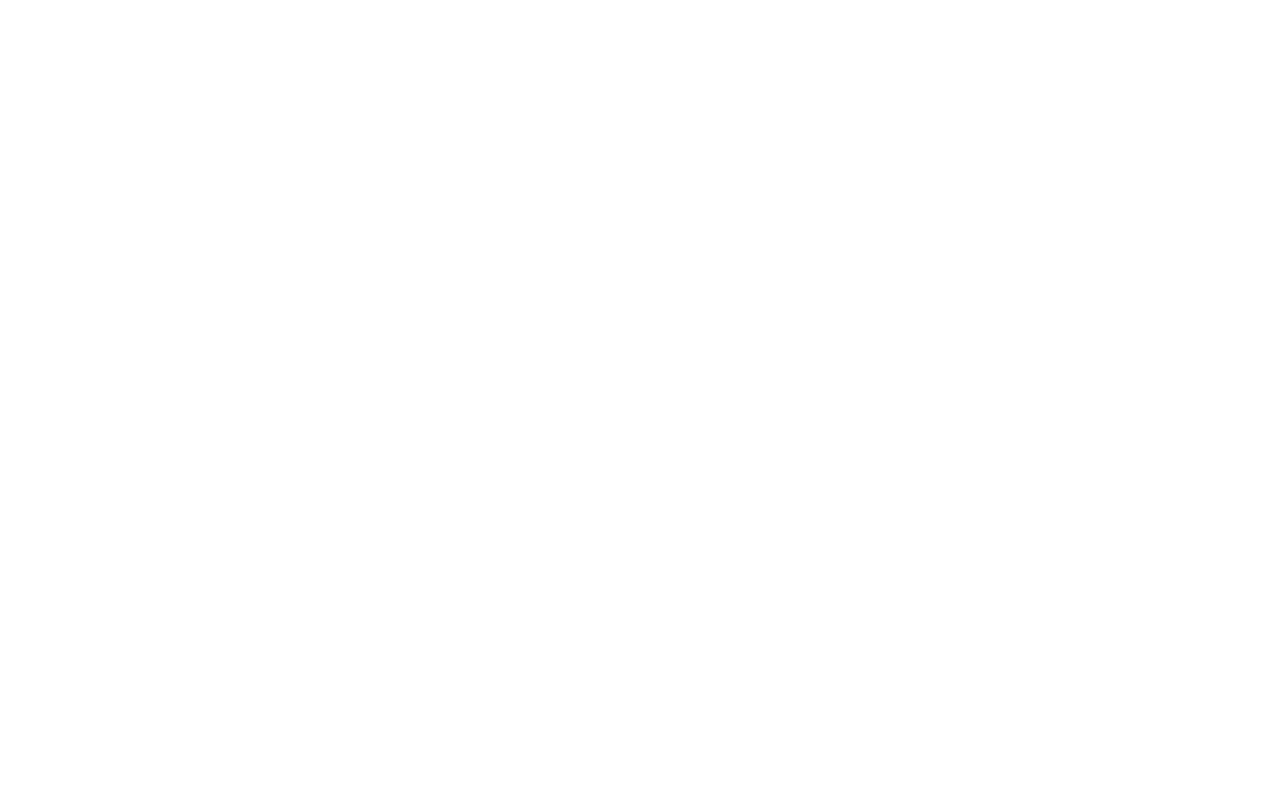
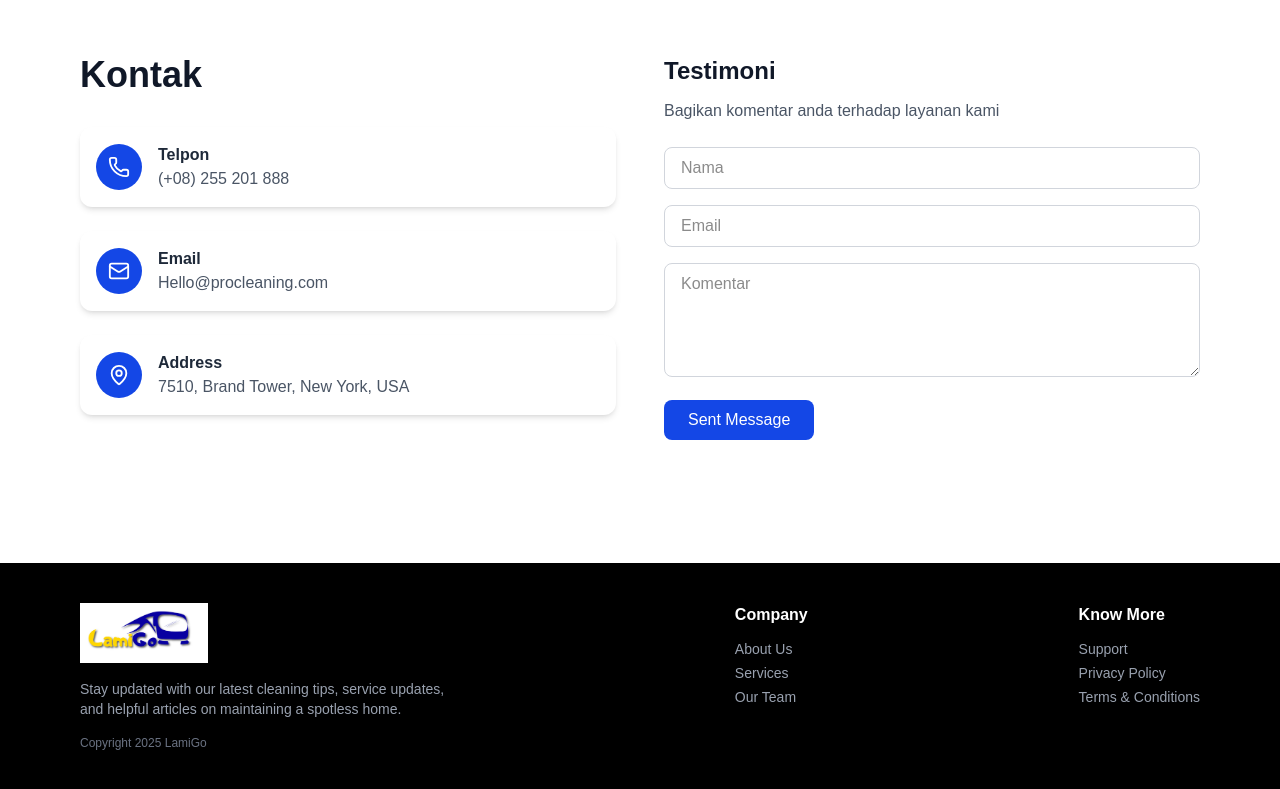
Before and after one commit to megustaSzy/project-web, a Next.js app in the folder web/: page / in a window 1280 px wide. Shown: the part 3096-3885 px from the top of the page. Before the commit the page ends 3087 px from the top, so only its background shows below. Built offline with nearby package versions, Linux system fonts and the light colour scheme.

Commit message:
membuat halaman kontak dan footer

```diff
--- /dev/null
+++ b/web/src/app/components/Kontak/Index.ts
@@ -0,0 +1,5 @@
+export { default as Hero } from "./Kontak";
+export { default as HeroSubtitle } from "./KontakSubtitle";
+export { default as HeroTitle } from "./KontakTitle";
+export { default as HeroDescription } from "./KontakDescription";
+export { default as HeroButtons } from "./KontakButtons";
--- /dev/null
+++ b/web/src/app/components/Kontak/Kontak.tsx
@@ -0,0 +1,123 @@
+"use client";
+import { Phone, Mail, MapPin } from "lucide-react";
+
+export default function KontakPage() {
+  return (
+    <div className="bg-white min-h-screen flex flex-col justify-between">
+      {/* Bagian Utama */}
+      <section className="px-8 md:px-20 py-16 flex flex-col md:flex-row justify-between gap-12">
+        {/* Kolom Kiri (Kontak) */}
+        <div className="flex-1">
+          <h2 className="text-4xl font-bold text-gray-900 mb-8">Kontak</h2>
+
+          <div className="space-y-6">
+            {/* Telpon */}
+            <div className="flex items-center gap-4 bg-white shadow-md rounded-xl p-4">
+              <div className="bg-blue-700 text-white p-3 rounded-full">
+                <Phone size={22} />
+              </div>
+              <div>
+                <h4 className="font-semibold text-gray-800">Telpon</h4>
+                <p className="text-gray-600">(+08) 255 201 888</p>
+              </div>
+            </div>
+
+            {/* Email */}
+            <div className="flex items-center gap-4 bg-white shadow-md rounded-xl p-4">
+              <div className="bg-blue-700 text-white p-3 rounded-full">
+                <Mail size={22} />
+              </div>
+              <div>
+                <h4 className="font-semibold text-gray-800">Email</h4>
+                <p className="text-gray-600">Hello@procleaning.com</p>
+              </div>
+            </div>
+
+            {/* Address */}
+            <div className="flex items-center gap-4 bg-white shadow-md rounded-xl p-4">
+              <div className="bg-blue-700 text-white p-3 rounded-full">
+                <MapPin size={22} />
+              </div>
+              <div>
+                <h4 className="font-semibold text-gray-800">Address</h4>
+                <p className="text-gray-600">
+                  7510, Brand Tower, New York, USA
+                </p>
+              </div>
+            </div>
+          </div>
+        </div>
+
+        {/* Kolom Kanan (Testimoni) */}
+        <div className="flex-1">
+          <h2 className="text-2xl font-bold text-gray-900 mb-3">Testimoni</h2>
+          <p className="text-gray-600 mb-6">
+            Bagikan komentar anda terhadap layanan kami
+          </p>
+
+          <form className="space-y-4">
+            <input
+              type="text"
+              placeholder="Nama"
+              className="w-full border border-gray-300 rounded-lg px-4 py-2 focus:outline-none focus:border-blue-600"
+            />
+            <input
+              type="email"
+              placeholder="Email"
+              className="w-full border border-gray-300 rounded-lg px-4 py-2 focus:outline-none focus:border-blue-600"
+            />
+            <textarea
+              rows="4"
+              placeholder="Komentar"
+              className="w-full border border-gray-300 rounded-lg px-4 py-2 focus:outline-none focus:border-blue-600"
+            ></textarea>
+
+            <button
+              type="submit"
+              className="bg-blue-700 text-white px-6 py-2 rounded-lg font-medium hover:bg-blue-800 transition"
+            >
+              Sent Message
+            </button>
+          </form>
+        </div>
+      </section>
+
+      {/* Footer */}
+      <footer className="bg-black text-white px-8 md:px-20 py-10">
+        <div className="flex flex-col md:flex-row justify-between gap-10">
+          {/* Logo dan Deskripsi */}
+          <div className="max-w-sm">
+            <img src="/images/logo.png" alt="Logo" className="w-32 mb-4" />
+            <p className="text-gray-400 text-sm">
+              Stay updated with our latest cleaning tips, service updates, and
+              helpful articles on maintaining a spotless home.
+            </p>
+            <p className="text-gray-500 text-xs mt-4">
+              Copyright 2025 LamiGo
+            </p>
+          </div>
+
+          {/* Company */}
+          <div>
+            <h4 className="font-semibold mb-3">Company</h4>
+            <ul className="space-y-1 text-gray-400 text-sm">
+              <li>About Us</li>
+              <li>Services</li>
+              <li>Our Team</li>
+            </ul>
+          </div>
+
+          {/* Know More */}
+          <div>
+            <h4 className="font-semibold mb-3">Know More</h4>
+            <ul className="space-y-1 text-gray-400 text-sm">
+              <li>Support</li>
+              <li>Privacy Policy</li>
+              <li>Terms & Conditions</li>
+            </ul>
+          </div>
+        </div>
+      </footer>
+    </div>
+  );
+}
--- /dev/null
+++ b/web/src/app/components/Kontak/KontakButtons.tsx
@@ -0,0 +1,32 @@
+"use client";
+
+interface HeroButtonsProps {
+  primaryText: string;
+  secondaryText: string;
+  onPrimaryClick?: () => void;
+  onSecondaryClick?: () => void;
+}
+
+export default function HeroButtons({
+  primaryText,
+  secondaryText,
+  onPrimaryClick,
+  onSecondaryClick,
+}: HeroButtonsProps) {
+  return (
+    <div className="flex gap-4 justify-start">
+      <button
+        onClick={onPrimaryClick}
+        className="bg-blue-700 hover:bg-blue-800 text-white px-6 py-3 rounded-md font-medium transition-colors duration-200"
+      >
+        {primaryText}
+      </button>
+      <button
+        onClick={onSecondaryClick}
+        className="border border-white text-white px-6 py-3 rounded-md font-medium hover:bg-white hover:text-blue-700 transition-colors duration-200"
+      >
+        {secondaryText}
+      </button>
+    </div>
+  );
+}
--- /dev/null
+++ b/web/src/app/components/Kontak/KontakDescription.tsx
@@ -0,0 +1,9 @@
+"use client";
+
+interface HeroDescriptionProps {
+  text: string;
+}
+
+export default function HeroDescription({ text }: HeroDescriptionProps) {
+  return <p className="text-gray-200 mb-6">{text}</p>;
+}
--- /dev/null
+++ b/web/src/app/components/Kontak/KontakSubtitle.tsx
@@ -0,0 +1,9 @@
+"use client";
+
+interface HeroSubtitleProps {
+  text: string;
+}
+
+export default function HeroSubtitle({ text }: HeroSubtitleProps) {
+  return <p className="text-lg text-yellow-400 mb-2">{text}</p>;
+}
--- /dev/null
+++ b/web/src/app/components/Kontak/KontakTitle.tsx
@@ -0,0 +1,13 @@
+"use client";
+
+interface HeroTitleProps {
+  title: string;
+}
+
+export default function HeroTitle({ title }: HeroTitleProps) {
+  return (
+    <h1 className="text-4xl md:text-5xl font-bold mb-4">
+      {title}
+    </h1>
+  );
+}
--- a/web/src/app/page.tsx
+++ b/web/src/app/page.tsx
@@ -3,6 +3,7 @@
 import Jadwal from "./components/Jadwal/Jadwal";
 import Testimoni from "./components/Testimoni";
 import Wisata from "./components/Wisata/Wisata";
+import Kontak from "./components/Kontak/Kontak";
 export default function Home() {
   return (
    <main>
@@ -12,6 +13,7 @@
         <Jadwal/>
         <Testimoni/>
         <Wisata/>
+        <Kontak/>
       </main>
 
   );
```
